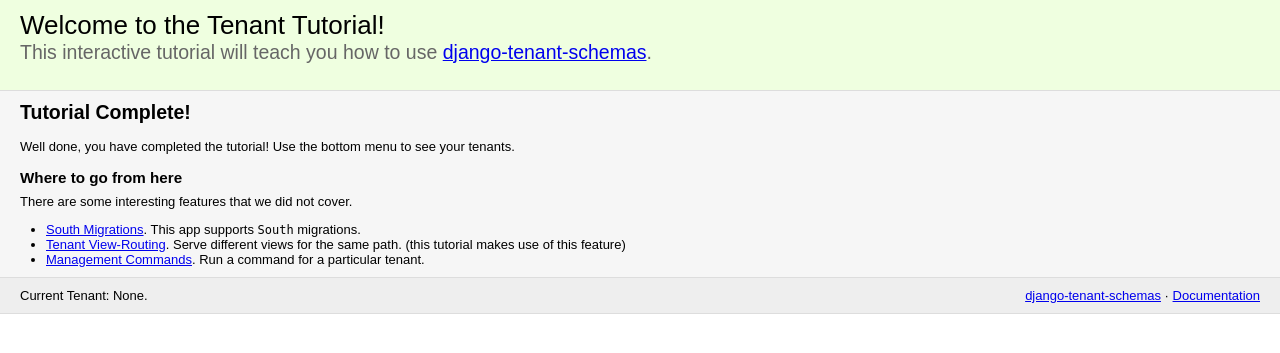
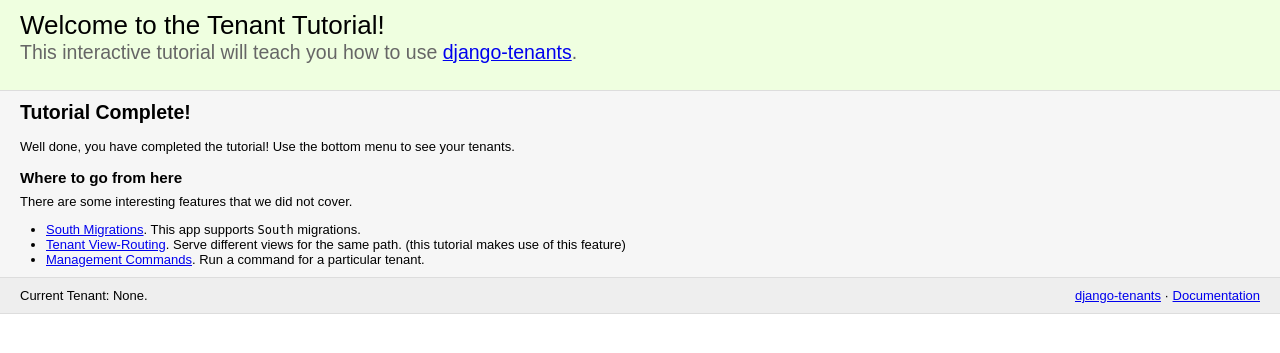
Before and after one commit to django-tenants/django-tenants, a Django app: template examples/tenant_tutorial/templates/index_public.html in a window 1280 px wide. Shown: the top 353 px of the page. Run offline with Django 3.2, Linux system fonts and the light colour scheme; the template is opened without the code that fills it, so the values that code supplies are empty; parts of the project's set-up code (start-up, migrations or seed data) failed here and were passed over.

Commit message:
More fixes

```diff
--- a/examples/tenant_tutorial/templates/base.html
+++ b/examples/tenant_tutorial/templates/base.html
@@ -41,8 +41,8 @@
 <div id="footer">
   <p style="float: left;">Current Tenant:
       {% if request.tenant %}
-      <a href="http://{{ request.tenant.domain_url }}:8000">{{ request.tenant.name }}</a>
-      (<code>{{ request.tenant.schema_name }}</code>, <code>{{ request.tenant.domain_url }}</code>).
+      <a href="http://{{ request.tenant.domain_urls }}:8000">{{ request.tenant.name }}</a>
+      (<code>{{ request.tenant.schema_name }}</code>, <code>{{ request.tenant.domain_urls }}</code>).
 
       Available Tenants:
       {% else %}
@@ -52,7 +52,7 @@
       <a href="http://{{ tenant.domain_url }}:8000">{{ tenant.name }}</a> &middot;
   {% endfor %}</p>
   <p style="float: right;">
-    <a href="https://github.com/bernardopires/django-tenant-schemas">django-tenant-schemas</a> &middot; <a href="https://django-tenant-schemas.readthedocs.org/en/latest/">Documentation</a>
+    <a href="https://github.com/tomturner/django-tenants">django-tenants</a> &middot; <a href="https://django-tenants.readthedocs.org/en/latest/">Documentation</a>
   </p>
 </div>
 </body></html>
--- a/examples/tenant_tutorial/templates/index_public.html
+++ b/examples/tenant_tutorial/templates/index_public.html
@@ -3,7 +3,7 @@
 
 {% block summary %}
   <h1>Welcome to the Tenant Tutorial!</h1>
-  <h2>This interactive tutorial will teach you how to use <a href="https://github.com/bernardopires/django-tenant-schemas">django-tenant-schemas</a>.</h2>
+  <h2>This interactive tutorial will teach you how to use <a href="https://github.com/tomturner/django-tenants">django-tenants</a>.</h2>
 {% endblock %}
 
 {% block instructions %}
--- a/examples/tenant_tutorial/tenant_tutorial/middleware.py
+++ b/examples/tenant_tutorial/tenant_tutorial/middleware.py
@@ -14,7 +14,7 @@
         TenantModel = get_tenant_model()
 
         try:
-            request.tenant = TenantModel.objects.get(domain_urls_contains=[hostname_without_port])
+            request.tenant = TenantModel.objects.get(domain_urls__contains=[hostname_without_port])
         except utils.DatabaseError:
             request.urlconf = settings.PUBLIC_SCHEMA_URLCONF
             return
```
Also changed, not shown: django_tenants/management/commands/create_tenant.py (+4 -3 lines), examples/tenant_tutorial/customers/migrations/0001_initial.py (added), examples/tenant_tutorial/customers/migrations/__init__.py (added).
